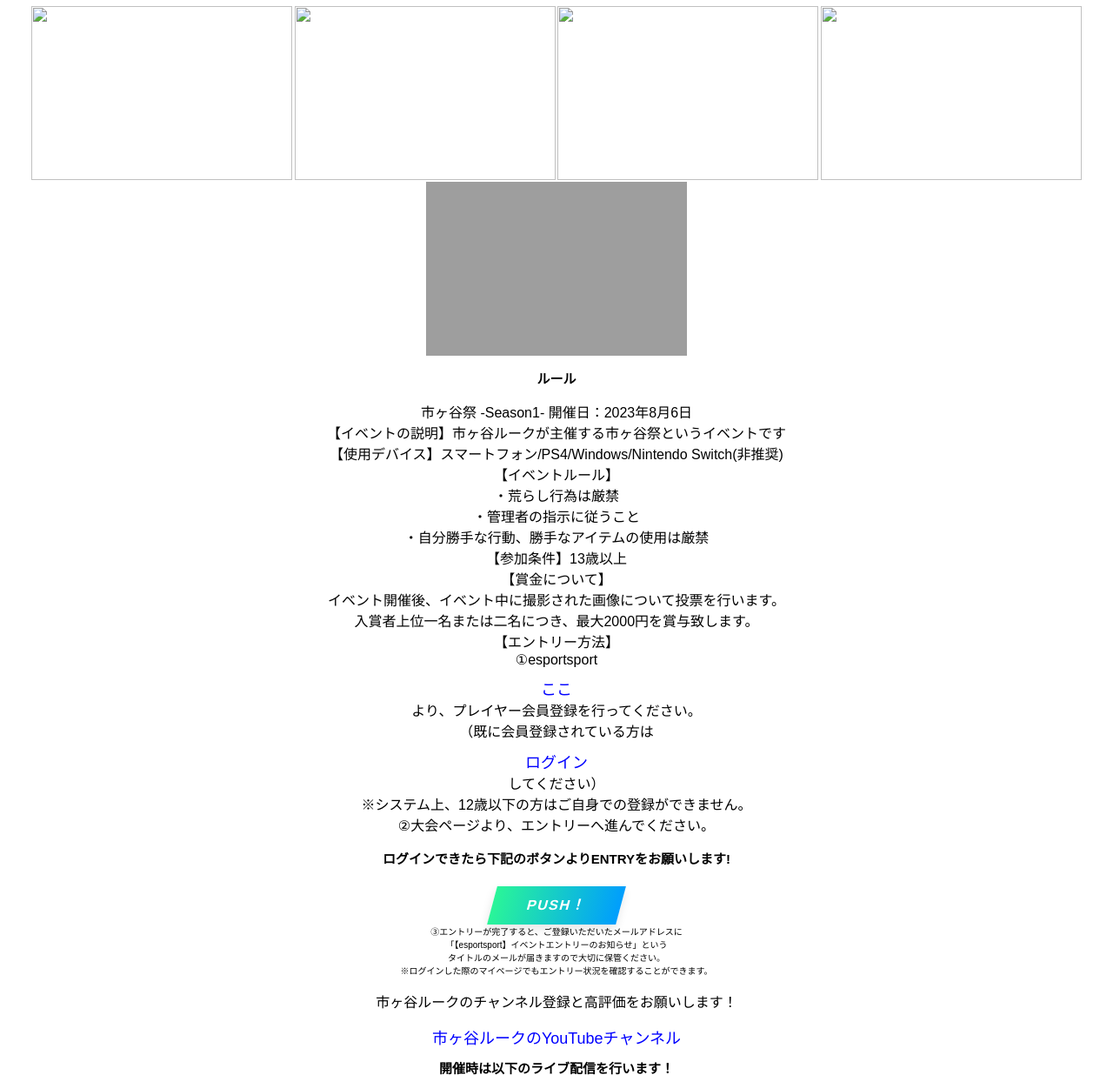
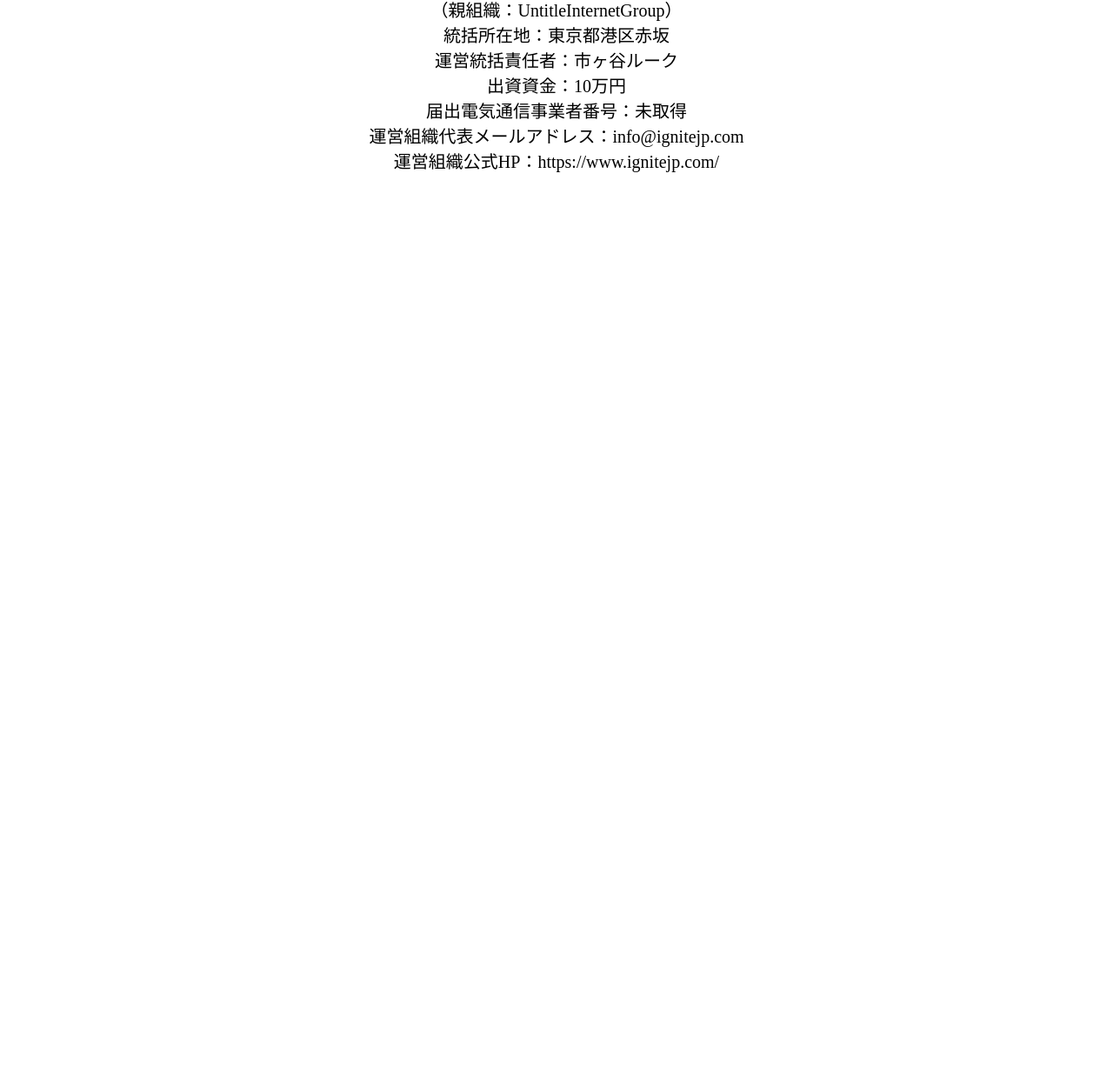
Before and after one commit to ichigaya/ichigayacc.github.io, a plain HTML site: page index.html in a window 1280 px wide. Shown: the part 64-1300 px from the top of the page at 87% size. After the commit the page ends 800 px from the top, so only its background shows below. Drawn offline with Linux system fonts and the light colour scheme; grey boxes are pictures that could not be loaded.

Commit message:
Update index.html

```diff
--- a/index.html
+++ b/index.html
@@ -1,194 +1,17 @@
-<!DOCTYPE html>
-<html lang="en">
-<head>
-  <meta charset="UTF-8">
-  <meta name="viewport" content="width=device-width, initial-scale=1.0">
-  <title>市ヶ谷祭参加応募ページ - 市ヶ谷鯖</title>
-  <link rel="stylesheet" href="styles.css">
+<html>
+  <head>
+    <title>市ヶ谷鯖公式サイト</title>
+  </head>
+  <body>
+    <p style="text-align:center;font-size:20px;">【運営組織詳細】<br>
+IGniteJapan<br>
+（親組織：UntitleInternetGroup）<br>
 
-
-
-  <style>
-    body {
-  font-family: Arial, sans-serif;
-  text-align: center;
-  margin: 20px;
-}
-
-.container {
-  margin-bottom: 20px;
-}
-
-.container h1 {
-  font-size: 24px;
-}
-
-.container p {
-  font-size: 16px;
-}
-
-.container a {
-  display: block;
-  margin-top: 10px;
-  font-size: 18px;
-  color: blue;
-  text-decoration: none;
-}
-
-button {
-  margin-top: 20px;
-  padding: 10px 20px;
-  font-size: 18px;
-  background-color: #4CAF50;
-  color: white;
-  border: none;
-  cursor: pointer;
-  border-radius: 5px;
-}
-
-button:hover {
-  background-color: #45a049;
-}
-
-#applicationForm {
-  margin-top: 30px;
-  display: none;
-}
-
-#applicationForm h2 {
-  font-size: 24px;
-}
-
-#applicationForm p {
-  font-size: 16px;
-}
-
-#applicationForm form {
-  margin-top: 20px;
-  display: flex;
-  flex-direction: column;
-  align-items: center;
-}
-
-#applicationForm label {
-  font-size: 18px;
-  margin-bottom: 5px;
-}
-
-#applicationForm input {
-  padding: 8px;
-  font-size: 16px;
-  margin-bottom: 10px;
-}
-
-#applicationForm button {
-  margin-top: 20px;
-}
-
-
-/*まずはお決まりのボックスサイズ算出をborer-boxに */
-*,
-*:before,
-*:after {
-  -webkit-box-sizing: inherit;
-  box-sizing: inherit;
-}
-
-html {
-  -webkit-box-sizing: border-box;
-  box-sizing: border-box;
-  font-size: 62.5%;/*rem算出をしやすくするために*/
-}
-
-.btn,
-a.btn,
-button.btn {
-  font-size: 1.6rem;
-  font-weight: 700;
-  line-height: 1.5;
-  position: relative;
-  display: inline-block;
-  padding: 1rem 4rem;
-  cursor: pointer;
-  -webkit-user-select: none;
-  -moz-user-select: none;
-  -ms-user-select: none;
-  user-select: none;
-  -webkit-transition: all 0.3s;
-  transition: all 0.3s;
-  text-align: center;
-  vertical-align: middle;
-  text-decoration: none;
-  letter-spacing: 0.1em;
-  color: #212529;
-  border-radius: 0.5rem;
-}
-
-a.btn-gradient {
-  -webkit-transform: skew(-15deg);
-  transform: skew(-15deg);
-  color: #fff;
-  border-radius: 0;
-  background-image: -webkit-gradient(linear, left top, right top, from(#2af598), to(#009efd));
-  background-image: -webkit-linear-gradient(left, #2af598 0%, #009efd 100%);
-  background-image: linear-gradient(90deg, #2af598 0%, #009efd 100%);
-  -webkit-box-shadow: 0 5px 10px rgba(0, 0, 0, .1);
-  box-shadow: 0 5px 10px rgba(0, 0, 0, .1);
-}
-
-a.btn-gradient:hover {
-  -webkit-transform: skew(0);
-  transform: skew(0);
-  color: #fff;
-  -webkit-box-shadow: 0 2px 3px rgba(0, 0, 0, .1);
-  box-shadow: 0 2px 3px rgba(0, 0, 0, .1);
-}
-
-
-  </style>
-</head>
-<body>
-  <div class="container">
-    <h1>市ヶ谷祭 参加応募ページ</h1>
-
-    <img src="ilo1.jpg" width="300px" height="200px">
-    <img src="ilo2.jpg" width="300px" height="200px">
-    <img src="ilo3.jpg" width="300px" height="200px">
-    <img src="ilo4.jpg" width="300px" height="200px">
-    <iframe width="300" height="200" src="https://www.youtube.com/embed/gQ3tRVZKvsg?si=2LTA_9X79pC3y4tn" title="YouTube video player" frameborder="0" allow="accelerometer; autoplay; clipboard-write; encrypted-media; gyroscope; picture-in-picture; web-share" allowfullscreen></iframe>
-    <h2>ルール</h2>
-    <p>市ヶ谷祭 -Season1- 開催日：2023年8月6日<br>
-        【イベントの説明】市ヶ谷ルークが主催する市ヶ谷祭というイベントです<br>
-        【使用デバイス】スマートフォン/PS4/Windows/Nintendo Switch(非推奨)<br>
-        【イベントルール】<br>
-        ・荒らし行為は厳禁<br>
-        ・管理者の指示に従うこと<br>
-        ・自分勝手な行動、勝手なアイテムの使用は厳禁<br>
-        【参加条件】13歳以上<br>
-        【賞金について】<br>イベント開催後、イベント中に撮影された画像について投票を行います。<br>
-        入賞者上位一名または二名につき、最大2000円を賞与致します。<br>
-        【エントリー方法】<br>
-        ①esportsport <a href="https://esportsport.jp/member/register" target="_blank">ここ</a>より、プレイヤー会員登録を行ってください。<br>
-        （既に会員登録されている方は<a href="https://esportsport.jp/member/login" target="_blank">ログイン</a>してください）<br>
-        ※システム上、12歳以下の方はご自身での登録ができません。<br>
-        ②大会ページより、エントリーへ進んでください。<br>
-
-        <h2>ログインできたら下記のボタンよりENTRYをお願いします!</h2>
-
-        <a href="https://esportsport.jp/event/1783/0601f55fcb" target="_blank" class="btn btn-gradient"><span>PUSH！</span></a><br>
-
-        ③エントリーが完了すると、ご登録いただいたメールアドレスに<br>
-        「【esportsport】イベントエントリーのお知らせ」という<br>
-        タイトルのメールが届きますので大切に保管ください。<br>
-        ※ログインした際のマイページでもエントリー状況を確認することができます。</p>
-
-        <p>市ヶ谷ルークのチャンネル登録と高評価をお願いします！</p>
-
-    <a href="https://www.youtube.com/@rook_yt" target="_blank">市ヶ谷ルークのYouTubeチャンネル</a>
-
-    <h2>開催時は以下のライブ配信を行います！</h2>
-    <iframe width="300" height="200" src="https://www.youtube.com/embed/RpZmjCdFS6U?si=YDNplpx-vymLGpaE" title="YouTube video player" frameborder="0" allow="accelerometer; autoplay; clipboard-write; encrypted-media; gyroscope; picture-in-picture; web-share" allowfullscreen></iframe>
-  </div>
-
-</body>
+統括所在地：東京都港区赤坂<br>
+運営統括責任者：市ヶ谷ルーク<br>
+出資資金：10万円<br>
+届出電気通信事業者番号：未取得<br>
+運営組織代表メールアドレス：info@ignitejp.com<br>
+運営組織公式HP：https://www.ignitejp.com/ </p>
+  </body>
 </html>
```
